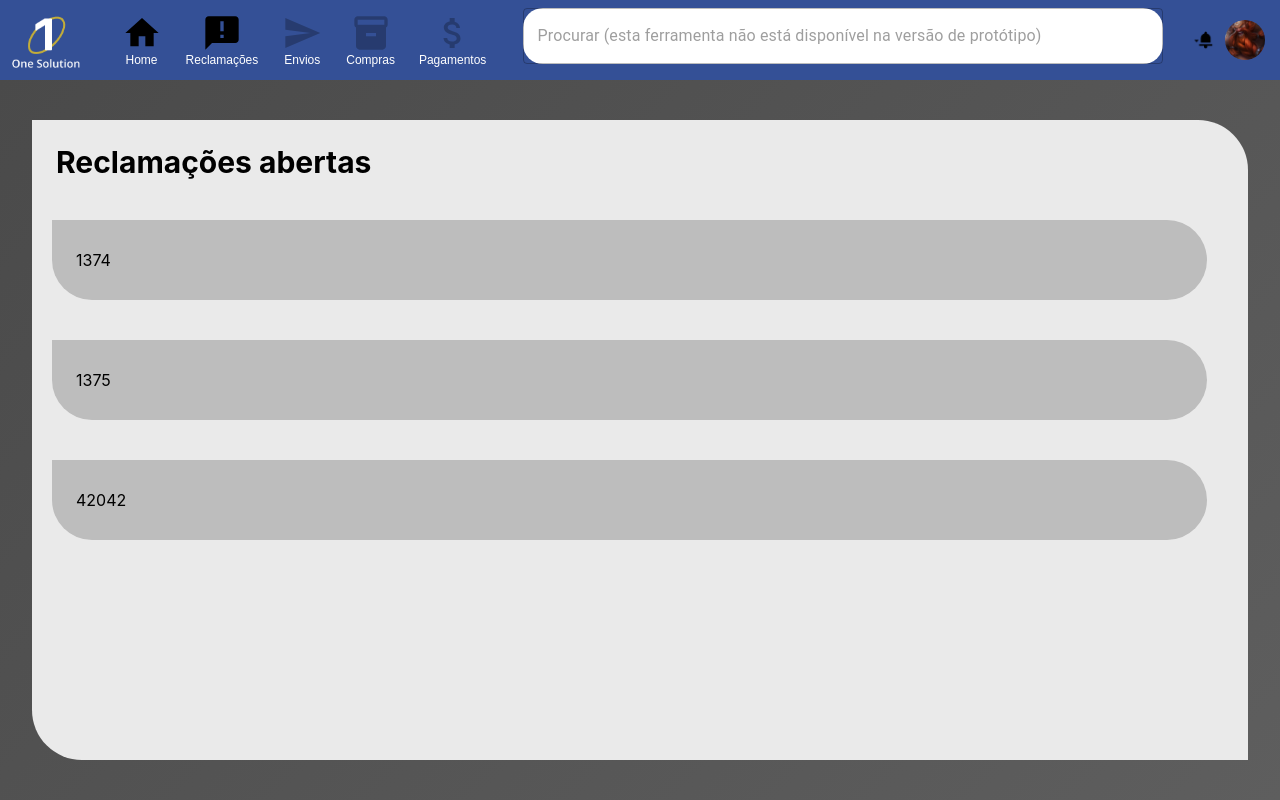
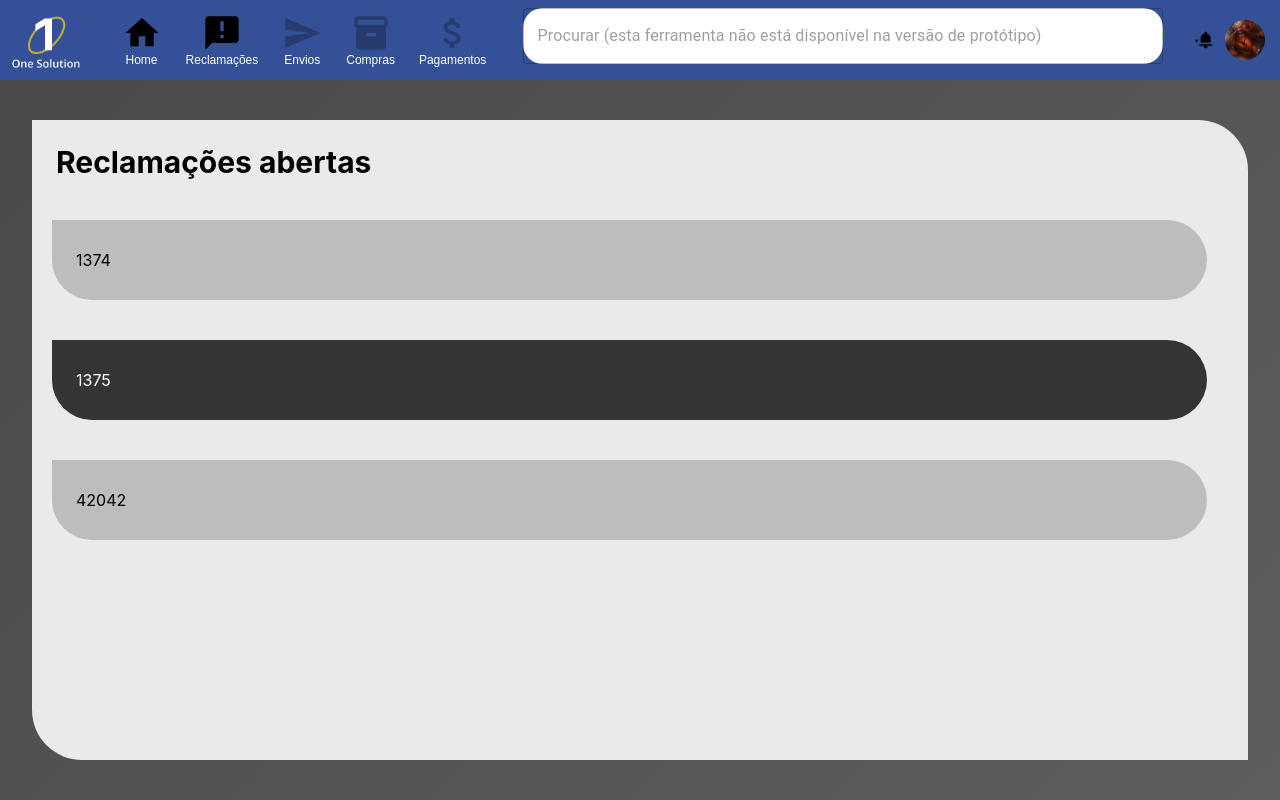
Before and after one commit to Bullamano/fiap-hackathon-one-solution, a React (Create React App) app in the folder FrontEnd/one-solution/: page /ticketList in a window 1280 px wide. Built offline with nearby package versions, Linux system fonts and the light colour scheme; the HTML template or start-up script is replaced by a standard one.

Commit message:
Rendering condicional para células claras e escuras

```diff
--- a/FrontEnd/one-solution/src/Components/TicketCell/TicketCells.css
+++ b/FrontEnd/one-solution/src/Components/TicketCell/TicketCells.css
@@ -6,7 +6,7 @@
     width: 95%;
 }
 
-.inside-box {
+.inside-box-light {
     display: flex;
     flex-direction: row;
     align-items: center;
@@ -15,3 +15,14 @@
     margin: 0 24px 0 24px;
     height: 100%;
 }
+
+.inside-box-dark {
+    display: flex;
+    flex-direction: row;
+    align-items: center;
+    vertical-align: middle;
+    justify-content: space-between;
+    margin: 0 24px 0 24px;
+    height: 100%;
+    color: white;
+}
--- a/FrontEnd/one-solution/src/Components/TicketCell/TicketCells.jsx
+++ b/FrontEnd/one-solution/src/Components/TicketCell/TicketCells.jsx
@@ -9,13 +9,28 @@ import './TicketCells.css';
 
 const TicketCells = ({ tickets }) => {
 
-  {/* <CustomCard key={'Card' + index} id={card.id} title={card.title} imageUrl={card.imageUrl} /> */ }
+  {
+    //TODO acabar componente de célular e transformar um deles em botão para a tela de TicketInfo
+
+    /* <CustomCard key={'Card' + index} id={card.id} title={card.title} imageUrl={card.imageUrl} /> */
+  }
 
   return (
     <div className='ticket-cells'>
       <Grid className='custom-grid' container>
         {tickets.map((cell, index) =>
-          <Grid className='custom-item' key={'Grid' + index} item>
+          <UniqueCell key={'Grid' + index} cell={cell} index={index} />
+        )}
+      </Grid>
+    </div>
+  );
+};
+
+const UniqueCell = ({ cell, index }) => {
+  if (index % 2 == 0) {
+    // Light color cell
+    return (
+      <Grid className='custom-item' item>
         <Box
           display='flex'
           flexDirection='column'
@@ -27,15 +42,35 @@ const TicketCells = ({ tickets }) => {
             margin: '20px',
             width: '100%',
           }}>
-              <div className='inside-box'>
+          <div className='inside-box-light'>
             {cell.id}
           </div>
         </Box>
       </Grid>
-        )}
+    );
+  }
+  else {
+    // Dark color cell
+    return (
+      <Grid className='custom-item' item>
+        <Box
+          display='flex'
+          flexDirection='column'
+          justifyContent='flex-start'
+          sx={{
+            backgroundColor: '#343434',
+            borderRadius: '0 50px 50px 50px',
+            height: '80px',
+            margin: '20px',
+            width: '100%',
+          }}>
+          <div className='inside-box-dark'>
+            {cell.id}
+          </div>
+        </Box>
       </Grid>
-    </div>
     );
-};
+  }
+}
 
 export default TicketCells;
```
Also changed, not shown: FrontEnd/one-solution/src/Screens/TicketListPage/TicketListPage.jsx (+5 -2 lines). Lines whose indentation alone changed are shown as unchanged.
